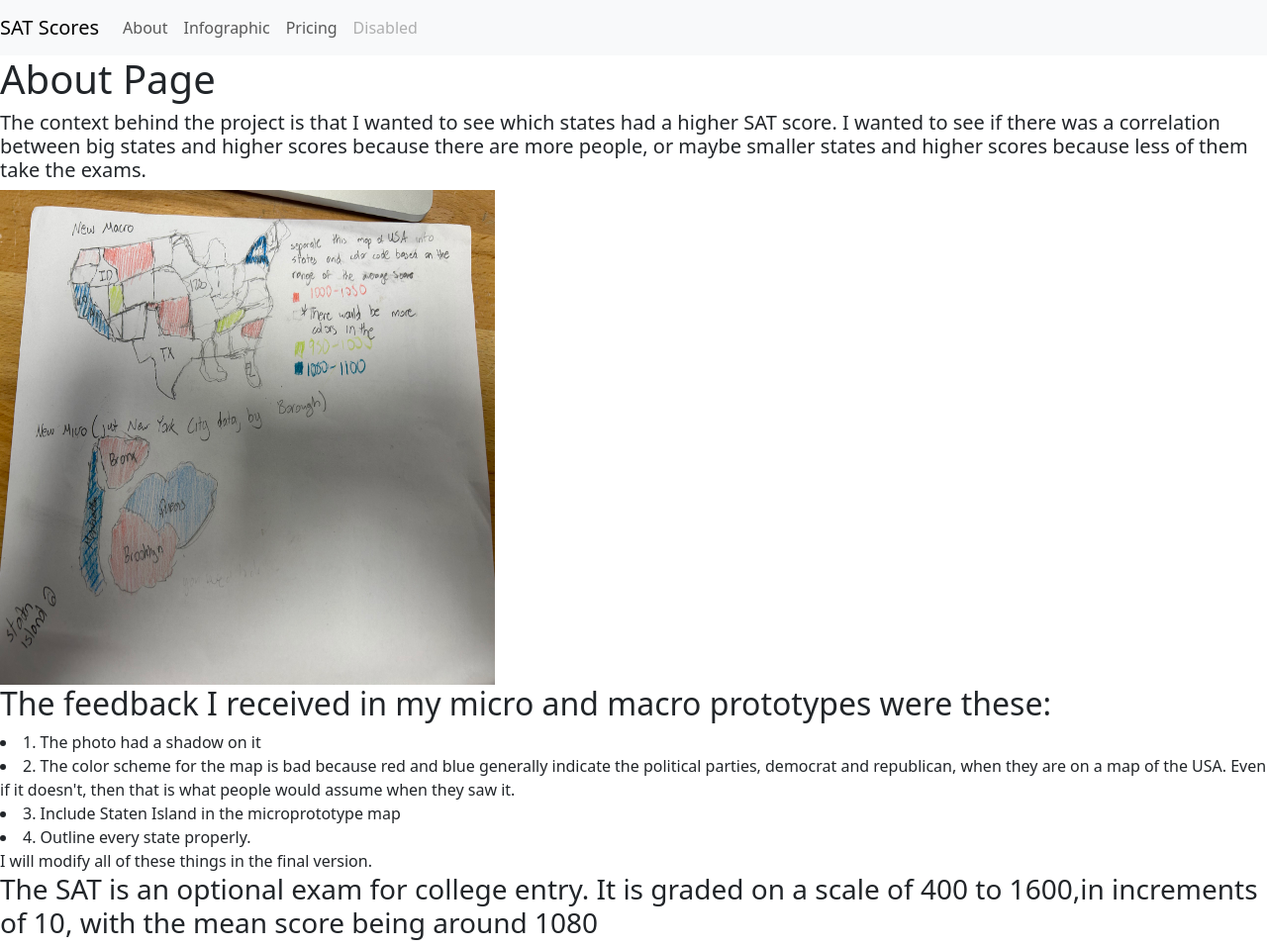
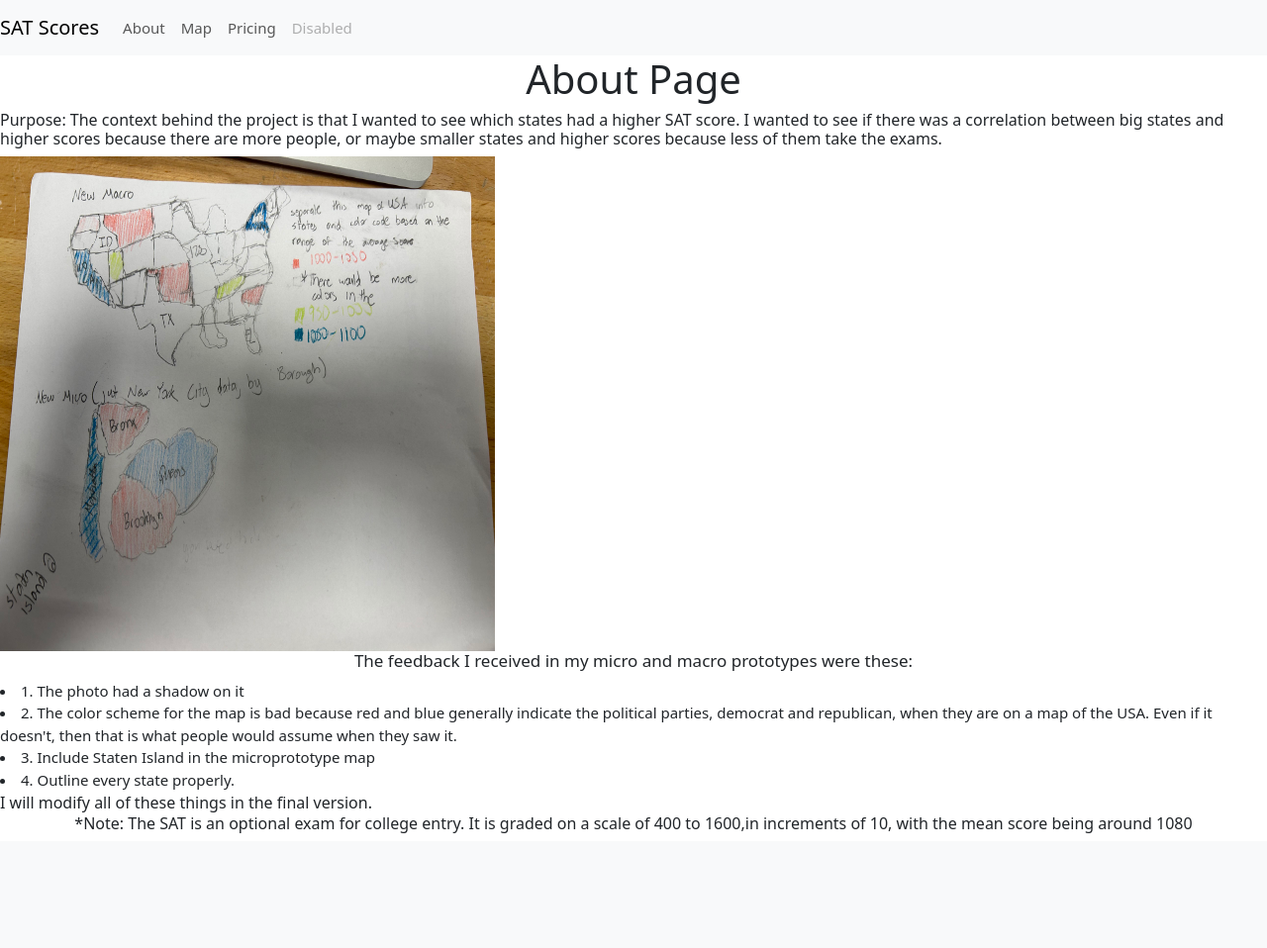
Before and after one commit to Thierrylawrence/SATScores, a Flask app: page / in a window 1280 px wide. Shown: the whole page at 99% size. After the commit the page ends 842 px from the top, so only its background shows below. Run offline with Flask 3, Linux system fonts and the light colour scheme.

```diff
--- a/Templates/about.html
+++ b/Templates/about.html
@@ -19,7 +19,7 @@
           <a class="nav-link" href="/"> About <span class="sr-only"></span></a>
         </li>
         <li class="nav-item">
-          <a class="nav-link" href="/index">Infographic</a>
+          <a class="nav-link" href="/index"> Map </a>
         </li>
         <li class="nav-item">
           <a class="nav-link" href="#">Pricing</a>
@@ -30,14 +30,14 @@
       </ul>
     </div>
   </nav>
-  <h1> About Page</h1>
+  <h1 style = "text-align:center"> About Page</h1>
 
-  <h2 style = "font-size:20"> The context behind the project is that I wanted to see which states had a higher SAT score. I wanted to see if there was a correlation between big states and higher scores because there are more people, or maybe smaller states and higher scores because less of them take the exams.</h2>
+  <h2 style = "font-size:16"> Purpose: The context behind the project is that I wanted to see which states had a higher SAT score. I wanted to see if there was a correlation between big states and higher scores because there are more people, or maybe smaller states and higher scores because less of them take the exams.</h2>
 
   <img src = "images/prototype.jpg" alt = "Prototype" style = "height:500px; width:500px">
 
 
-  <h2>
+  <h2 style = "font-size : 17; text-align:center">
     The feedback I received in my micro and macro prototypes were these:
 
   </h2>
@@ -52,7 +52,9 @@
 
   </li>
 
-  <h3> The SAT is an optional exam for college entry. It is graded on a scale of 400 to 1600,in increments of 10, with the mean score being around 1080</h3>
+  <style> li  {font-size: 15;  text-align:left}</style>
+
+  <h3 style = "font-size: 16; text-align: center;"> *Note: The SAT is an optional exam for college entry. It is graded on a scale of 400 to 1600,in increments of 10, with the mean score being around 1080</h3>
 
 
 
--- a/server.py
+++ b/server.py
@@ -11,11 +11,18 @@ app = Flask(__name__, static_url_path='', static_folder='static')
 def about():
 
 
+
+
     return render_template('about.html')
 
 @app.route('/index')
 def index():
 
-    return render_template('index.html')
+
+    f = open("templates/scores.json", "r")
+    data = json.load(f)
+    f.close()
+
+    return render_template('index.html', data = data)
 
 app.run(debug=True)
```
Also changed, not shown: Templates/index.html (+7 -2 lines), Templates/scores.json (+10 -10 lines), Templates/north_america copy.svg, 1 other file.
